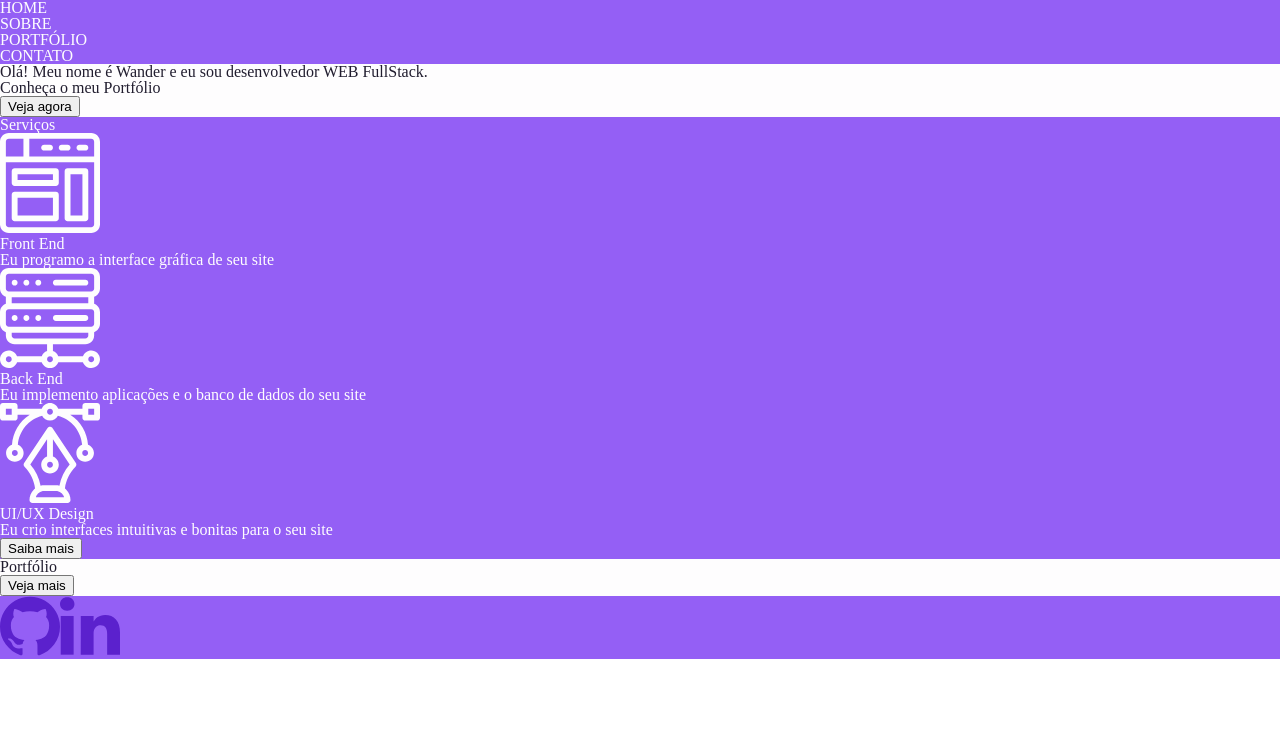
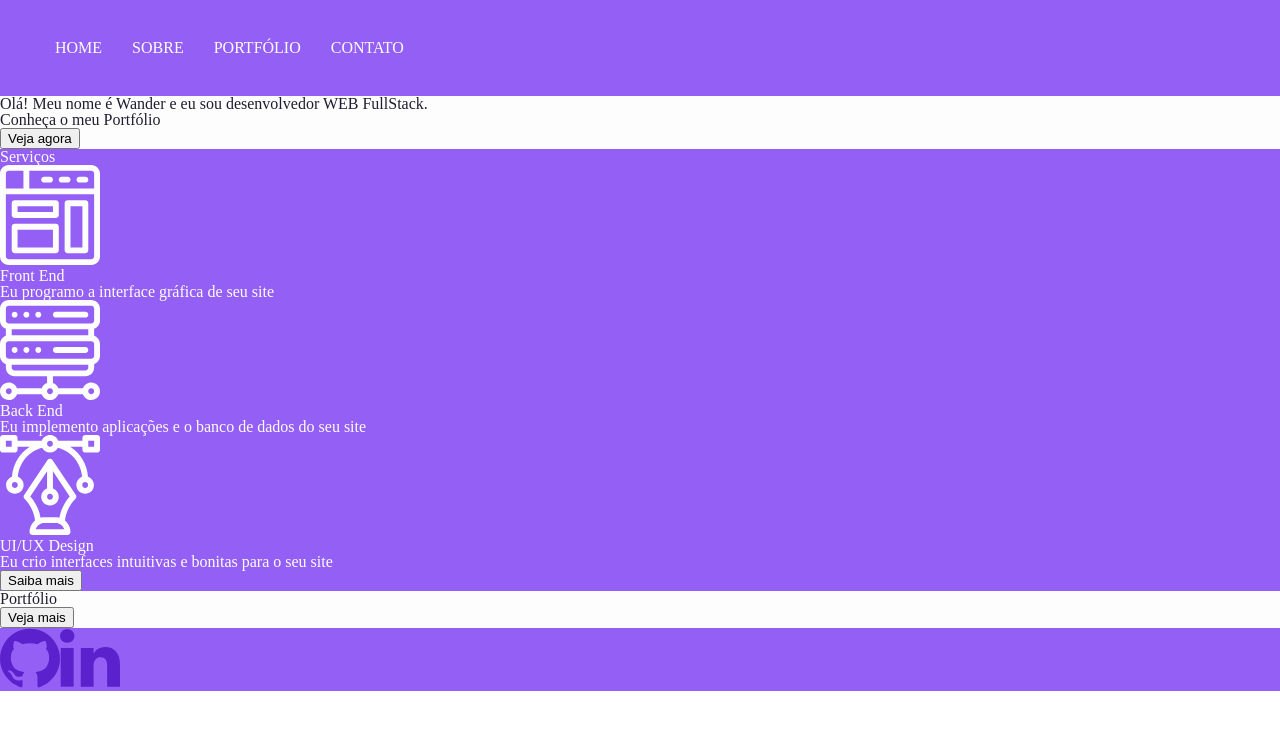
Before and after one commit to wander-junior/portfolio, a React (Create React App) app: page / in a window 1280 px wide. Shown: the top 730 px of the page. Built offline with nearby package versions, Linux system fonts and the light colour scheme.

Commit message:
Stylize Menu Container for Desktop

```diff
--- a/src/App.js
+++ b/src/App.js
@@ -10,7 +10,11 @@ const theme = {
     secondary: '#5B21CD',
     tertiary: '#FEFDFE',
     quartenary: '#211D2F'
-  }
+  },
+  containerConfigs: `
+    max-width: 1170px;
+    margin: 0 auto;
+  `
 }
 
 function App() {
--- a/src/components/Menu/index.js
+++ b/src/components/Menu/index.js
@@ -5,20 +5,29 @@ export default function Menu({theme}) {
 
     const MenuWrapper = styled.nav`
         background: ${theme.colors.primary};
+
+    `;
+
+    const Menu = styled.ul`
+        display: flex;
+        ${theme.containerConfigs}
     `;
 
     const MenuItem = styled.li`
         color: ${theme.colors.tertiary};
+        margin-right: 30px;
+        padding-top: 40px;
+        padding-bottom: 40px;
     `;
 
     return (
         <MenuWrapper>
-            <ul>
+            <Menu>
                 <MenuItem>HOME</MenuItem>
                 <MenuItem>SOBRE</MenuItem>
                 <MenuItem>PORTFÓLIO</MenuItem>
                 <MenuItem>CONTATO</MenuItem>
-            </ul>
+            </Menu>
         </MenuWrapper>
     )
 }
```
Also changed, not shown: 1 other file (tests, documents, lock files or other folders).
